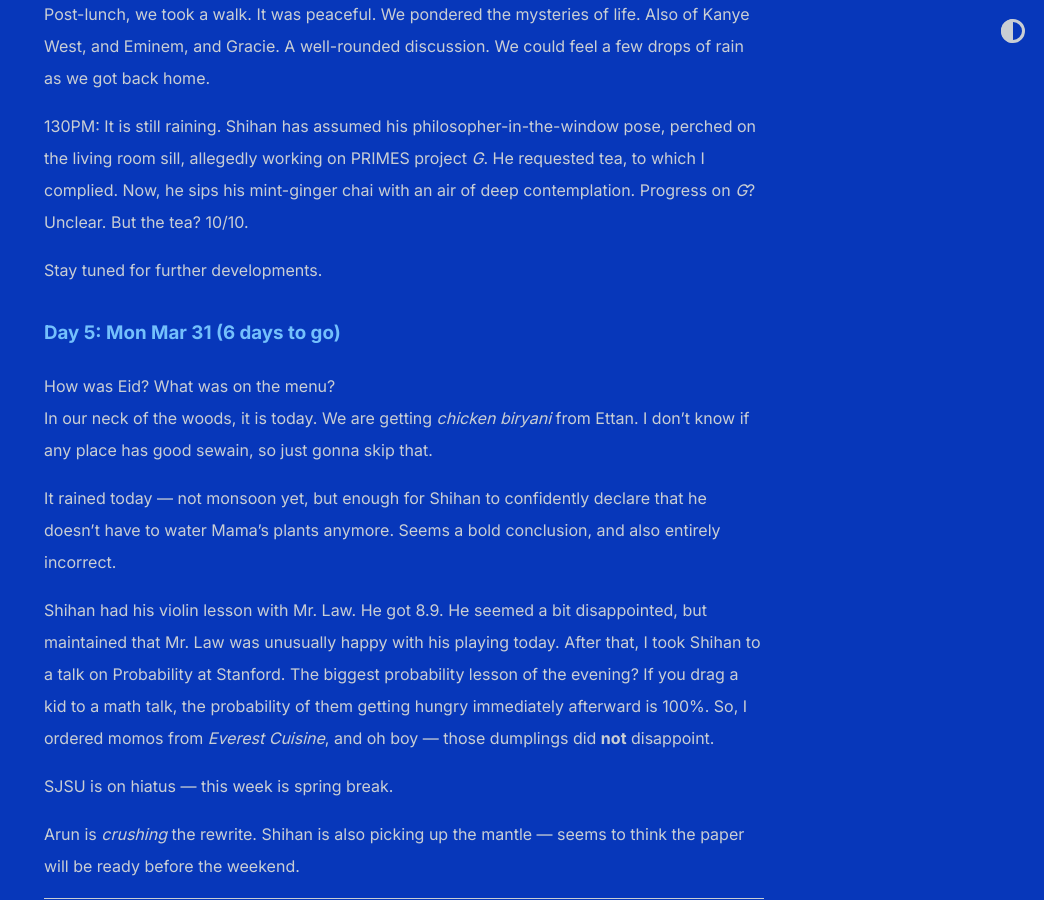
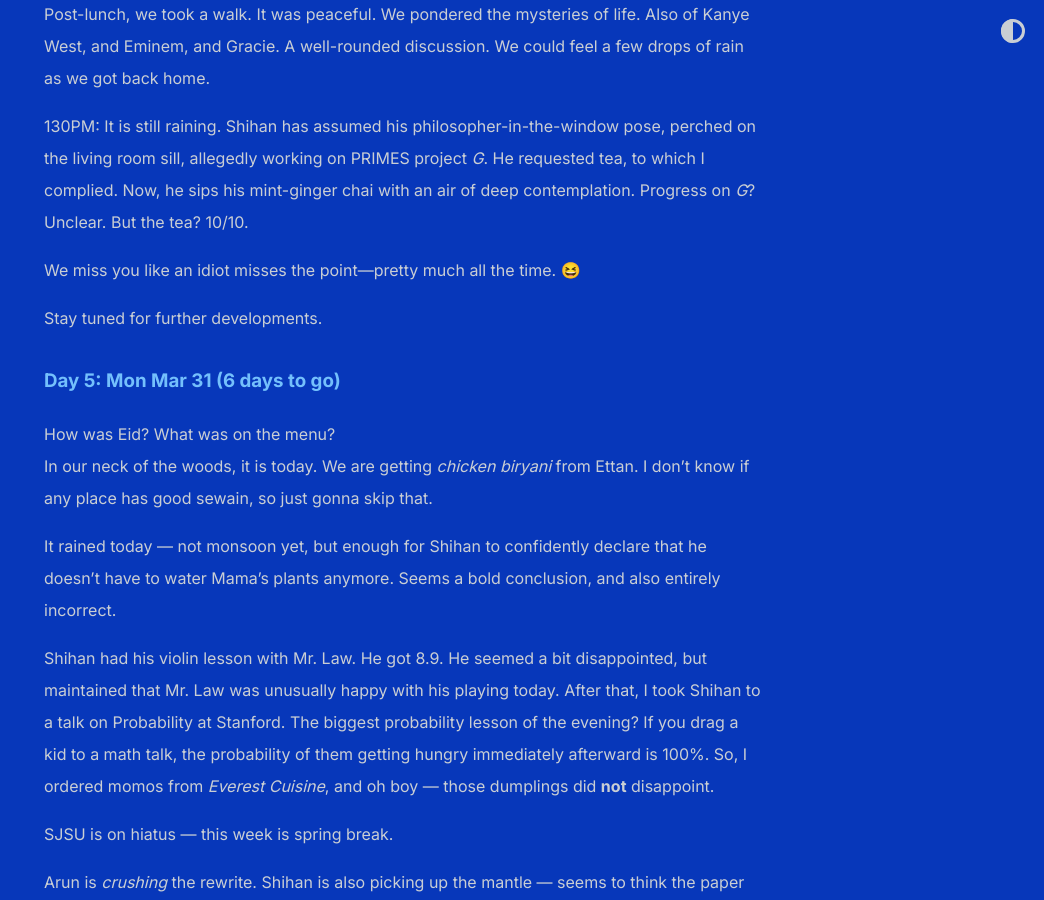
Before and after one commit to shihankanungo/shihankanungo.github.io, a Jekyll site: the page built from india-trip.md, in a window 1280 px wide and 900 px high, scrolled down 1485 px. Shown: the whole window, without its empty margins (236-1280 px from the left). Built offline with Jekyll 4.4.1, drawn with Linux system fonts in a browser that asks for light colours.

Commit message:
Update india-trip.md

```diff
--- a/india-trip.md
+++ b/india-trip.md
@@ -34,6 +34,8 @@ We could feel a few drops of rain as we got back home.
 130PM: It is still raining. Shihan has assumed his philosopher-in-the-window pose, perched on the living room sill, allegedly working on PRIMES project _G_.
 He requested tea, to which I complied. Now, he sips his mint-ginger chai with an air of deep contemplation. Progress on _G_? Unclear. But the tea? 10/10.
 
+We miss you like an idiot misses the point---pretty much all the time. 😆
+
 Stay tuned for further developments.
 
 ### Day 5: Mon Mar 31 (6 days to go)
```
